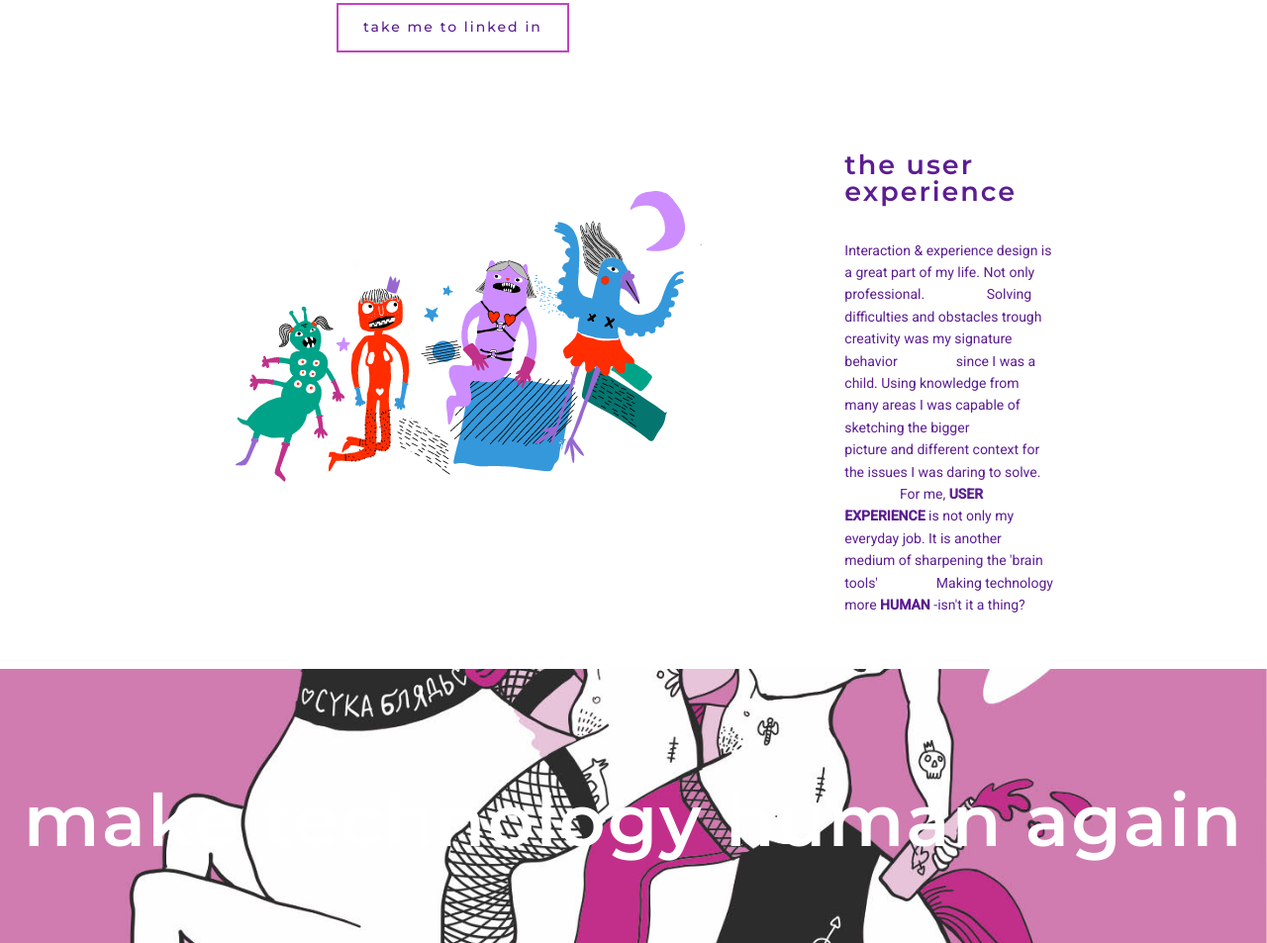
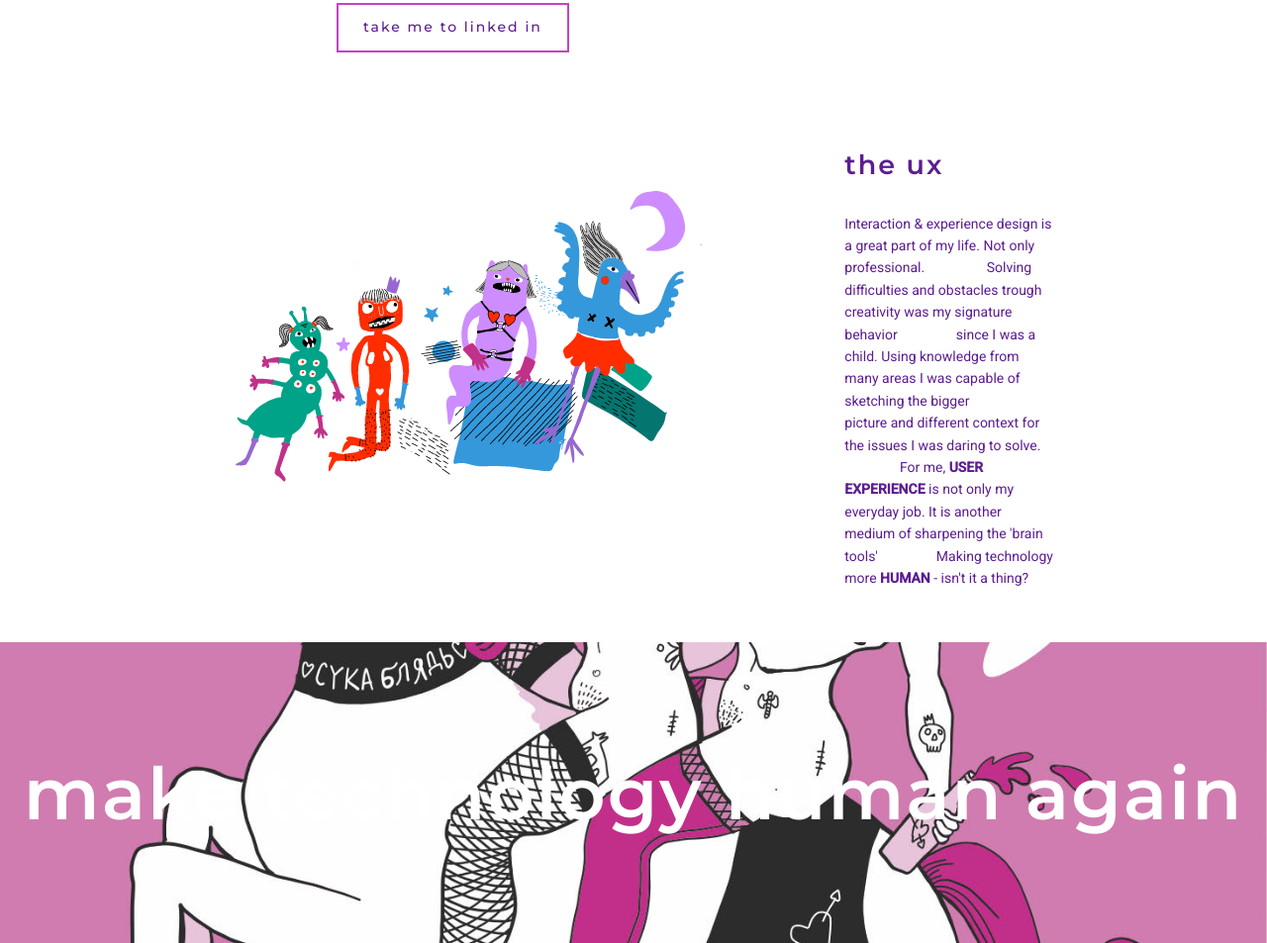
Before and after one commit to caryca/caryca.github.io, a plain HTML site: page index.html in a window 1280 px wide. Shown: the part 1055-2008 px from the top of the page at 99% size. Drawn offline with nearby package versions, Linux system fonts and the light colour scheme.

Commit message:
Update index.html

```diff
--- a/index.html
+++ b/index.html
@@ -66,13 +66,13 @@ Curious about my work-related experience? Visit <a href="https://www.linkedin.co
         <div class="about row clearfix">
             <section class="about-section col-sm-5 col-md-5 col-md-push-7" >
                 <span class="about-counter about-counter--second"></span>
-                <h2> THE USER EXPERIENCE</h2>
+                <h2> THE UX</h2>
                 <p>Interaction & experience design is a great part of my life. Not only professional.
                 Solving difficulties and obstacles trough creativity was my signature behavior
                 since I was a child. Using knowledge from many areas I was capable of sketching the bigger
                 picture and different context for the issues I was daring to solve.<br>
                 For me, <b>USER EXPERIENCE</b> is not only my everyday job. It is another medium of sharpening the 'brain tools'
-                Making technology more <b>HUMAN</b> -isn't it a thing?
+                Making technology more <b>HUMAN</b> - isn't it a thing?
             </p>
             </section>
             <div class="col-sm-7 col-md-7 col-md-pull-5">
```
